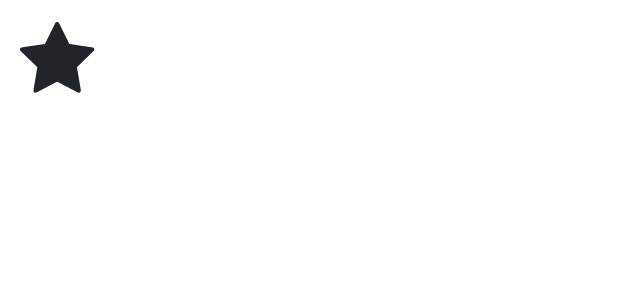
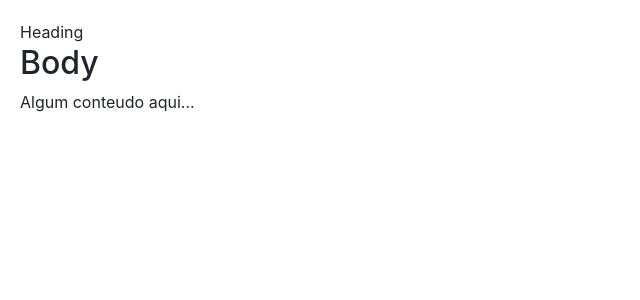
Before and after one commit to amarildo18/mosh-trainning, an Angular app: page / in a window 1280 px wide. Shown: the top 300 px of the page, without its empty margins (0-640 px from the left). Built offline with nearby package versions, Linux system fonts and the light colour scheme.

Commit message:
#5-Building re-usable component: 11 ngContent and ngContainer

```diff
--- a/src/app/app.component.html
+++ b/src/app/app.component.html
@@ -1,3 +1,12 @@
 <!-- <app-courses></app-courses> -->
 <!-- <app-authors></app-authors> -->
-<app-favorite [isFavorite]="post.isFavorite" (isFavoritechange)="isFavoriteChanged($event)"></app-favorite>
+<!-- <app-favorite [isFavorite]="post.isFavorite" (isFavoritechange)="isFavoriteChanged($event)"></app-favorite> -->
+<app-bootstrap-panel>
+  <ng-container class="heading">
+    Heading
+  </ng-container>
+  <div class="body">
+    <h2>Body</h2>
+    <p>Algum conteudo aqui...</p>
+  </div>
+</app-bootstrap-panel>
--- a/src/app/app.module.ts
+++ b/src/app/app.module.ts
@@ -10,6 +10,7 @@ import { CourseComponent } from './course/course.component';
 import { AuthorsComponent } from './authors/authors.component';
 import { FormsModule } from '@angular/forms';
 import { FavoriteComponent } from './favorite/favorite.component';
+import { BootstrapPanelComponent } from './bootstrap-panel/bootstrap-panel.component';
 
 @NgModule({
   declarations: [
@@ -18,7 +19,8 @@ import { FavoriteComponent } from './favorite/favorite.component';
     CourseComponent,
     AuthorsComponent,
     SummaryPipe,
-    FavoriteComponent
+    FavoriteComponent,
+    BootstrapPanelComponent
   ],
   imports: [
     BrowserModule,
--- /dev/null
+++ b/src/app/bootstrap-panel/bootstrap-panel.component.html
@@ -0,0 +1,8 @@
+<div class="panel panel-default">
+  <div class="panel-heading">
+    <ng-content select=".heading"></ng-content>
+  </div>
+  <div class="panel-body">
+    <ng-content select=".body"></ng-content>
+  </div>
+</div>
--- /dev/null
+++ b/src/app/bootstrap-panel/bootstrap-panel.component.ts
@@ -0,0 +1,15 @@
+import { Component, OnInit } from '@angular/core';
+
+@Component({
+  selector: 'app-bootstrap-panel',
+  templateUrl: './bootstrap-panel.component.html',
+  styleUrls: ['./bootstrap-panel.component.css']
+})
+export class BootstrapPanelComponent implements OnInit {
+
+  constructor() { }
+
+  ngOnInit(): void {
+  }
+
+}
```
Also changed, not shown: src/app/bootstrap-panel/bootstrap-panel.component.css (added).
